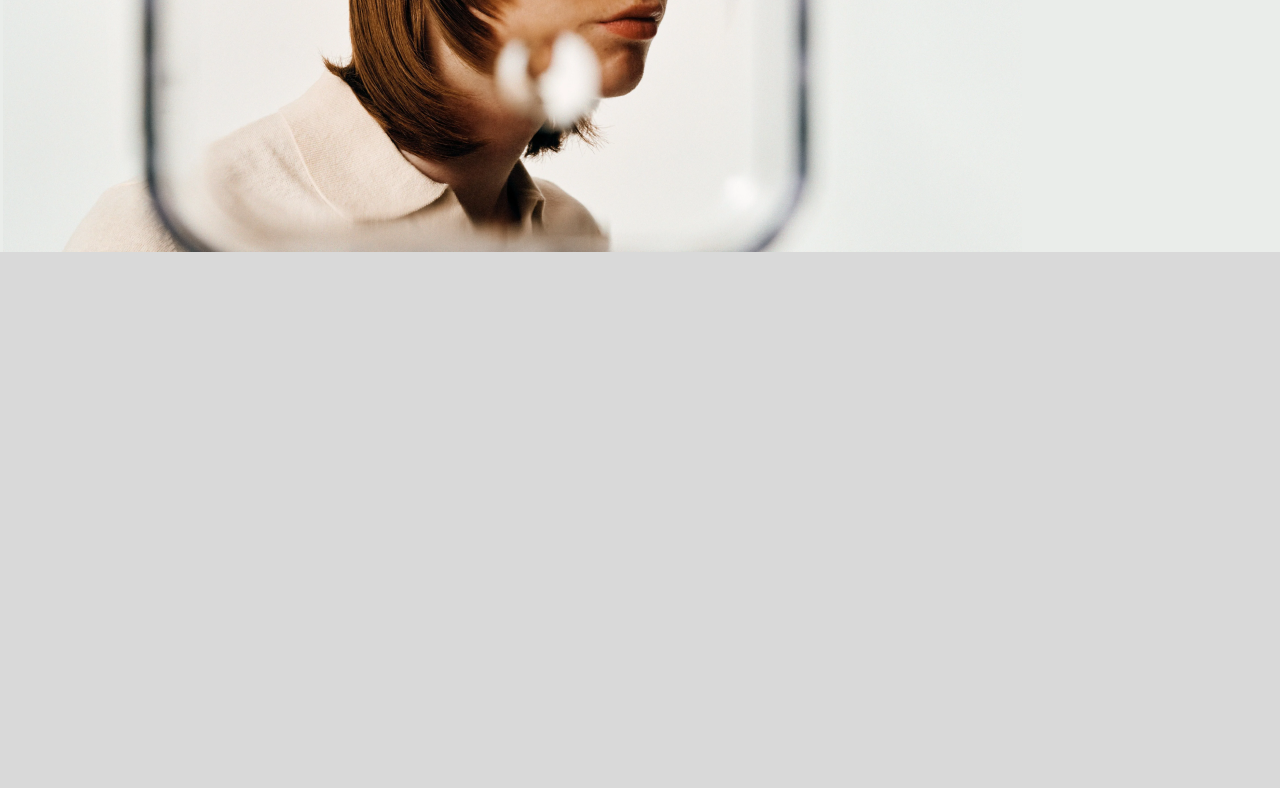
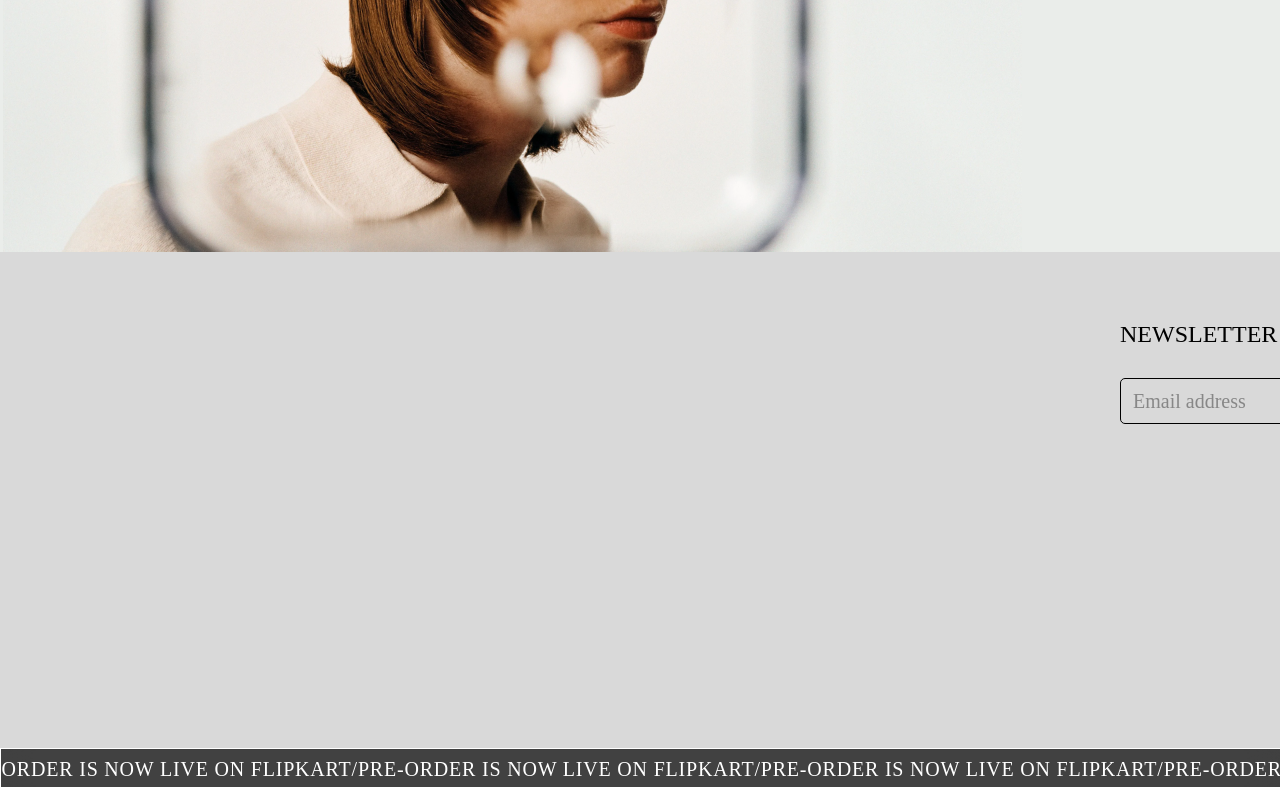
Before and after one commit to mohit-chauhan-stackpro/Week-1-Assessment-1, a plain HTML site: page index.html in a window 1280 px wide. Shown: the part 3258-4058 px from the top of the page. Drawn offline with Linux system fonts and the light colour scheme; a web font is replaced by a local one.

Commit message:
added frame 7 and right side of frame 6

```diff
--- a/index.html
+++ b/index.html
@@ -104,7 +104,29 @@
 
       <div class="frame-6">
         <div class="frame-6-left"></div>
-        <div class="frame-6-right"></div>
+        <div class="frame-6-right">
+          <p id="frame-6-right-p">NEWSLETTER</p>
+          <div class="frame-6-right-bottom">
+            <div class="frame-6-input-box">
+              <p id="frame-6-right-bottom-p">Email address</p>
+            </div>
+            <img id="frame-6-button-img" src="frame-6-button-img.png" />
+          </div>
+        </div>
+        <div class="frame-6-bottom">
+          <div class="frame-7">
+            <div class="frame-7-text-slide">
+              <div class="frame-7-inner-div">
+                <p id="frame-7-p">
+                  /PRE-ORDER IS NOW LIVE ON FLIPKART/PRE-ORDER IS NOW LIVE ON
+                  FLIPKART/PRE-ORDER IS NOW LIVE ON FLIPKART/PRE-ORDER IS NOW
+                  LIVE ON FLIPKART/PRE-ORDER IS NOW LIVE ON FLIPKART/PRE-ORDER
+                  IS NOW LIVE ON FLIPKART
+                </p>
+              </div>
+            </div>
+          </div>
+        </div>
       </div>
     </div>
   </body>
--- a/style.css
+++ b/style.css
@@ -862,3 +862,169 @@ frame-3-img-left img {
   order: 1;
   flex-grow: 0;
 }
+
+.frame-6-right {
+  display: flex;
+  flex-direction: column;
+  align-items: flex-start;
+  padding: 0px;
+  gap: 32px;
+
+  width: 386px;
+  height: 102px;
+
+  /* Inside auto layout */
+
+  flex: none;
+  order: 1;
+  flex-grow: 0;
+}
+
+#frame-6-right-p {
+  width: 130px;
+  height: 24px;
+
+  font-family: "Dot Matrix";
+  font-style: normal;
+  font-weight: 400;
+  font-size: 24px;
+  line-height: 100%;
+  /* identical to box height, or 24px */
+
+  color: #000000;
+
+  /* Inside auto layout */
+
+  flex: none;
+  order: 0;
+  flex-grow: 0;
+}
+
+.frame-6-right-bottom {
+  display: flex;
+  flex-direction: row;
+  align-items: flex-start;
+  padding: 0px;
+  gap: 14px;
+
+  width: 386px;
+  height: 46px;
+
+  /* Inside auto layout */
+
+  flex: none;
+  order: 1;
+  flex-grow: 0;
+}
+
+.frame-6-input-box {
+  box-sizing: border-box;
+
+  /* Auto layout */
+
+  display: flex;
+  flex-direction: row;
+  align-items: center;
+  padding: 12px;
+  gap: 10px;
+
+  width: 265px;
+  height: 46px;
+
+  border: 1px solid #000000;
+  border-radius: 5px;
+
+  /* Inside auto layout */
+
+  flex: none;
+  order: 0;
+  align-self: stretch;
+  flex-grow: 0;
+}
+
+#frame-6-right-bottom-p {
+  width: 118px;
+  height: 20px;
+
+  font-family: "Inconsolata";
+  font-style: normal;
+  font-weight: 400;
+  font-size: 20px;
+  line-height: 100%;
+  /* identical to box height, or 20px */
+
+  color: #878787;
+
+  /* Inside auto layout */
+
+  flex: none;
+  order: 0;
+  flex-grow: 0;
+}
+
+.frame-7 {
+  display: flex;
+  flex-direction: column;
+  align-items: flex-start;
+  padding: 0px;
+  gap: 10px;
+
+  position: absolute;
+  width: 1440px;
+  height: 40px;
+  left: 0px;
+  bottom: 0px;
+}
+.frame-7-text-slide {
+  box-sizing: border-box;
+
+  width: 1440px;
+  height: 40px;
+
+  background: rgba(27, 27, 27, 0.8);
+  border: 1px solid #ffffff;
+  backdrop-filter: blur(15px);
+  /* Note: backdrop-filter has minimal browser support */
+
+  /* Inside auto layout */
+
+  flex: none;
+  order: 0;
+  flex-grow: 0;
+}
+.frame-7-inner-div {
+  display: flex;
+  flex-direction: row;
+  align-items: flex-start;
+  padding: 0px;
+  gap: 10px;
+
+  position: absolute;
+  width: 2298px;
+  height: 20px;
+  left: -858px;
+  top: 10px;
+}
+
+#frame-7-p {
+  width: 2298px;
+  height: 20px;
+
+  font-family: "Dot Matrix";
+  font-style: normal;
+  font-weight: 400;
+  font-size: 20px;
+  line-height: 100%;
+  /* identical to box height, or 20px */
+
+  letter-spacing: 0.04em;
+  text-transform: uppercase;
+
+  color: #ffffff;
+
+  /* Inside auto layout */
+
+  flex: none;
+  order: 0;
+  flex-grow: 0;
+}
```
Also changed, not shown: frame-6-bottom-img.png (added), frame-6-button-img.png (added).
